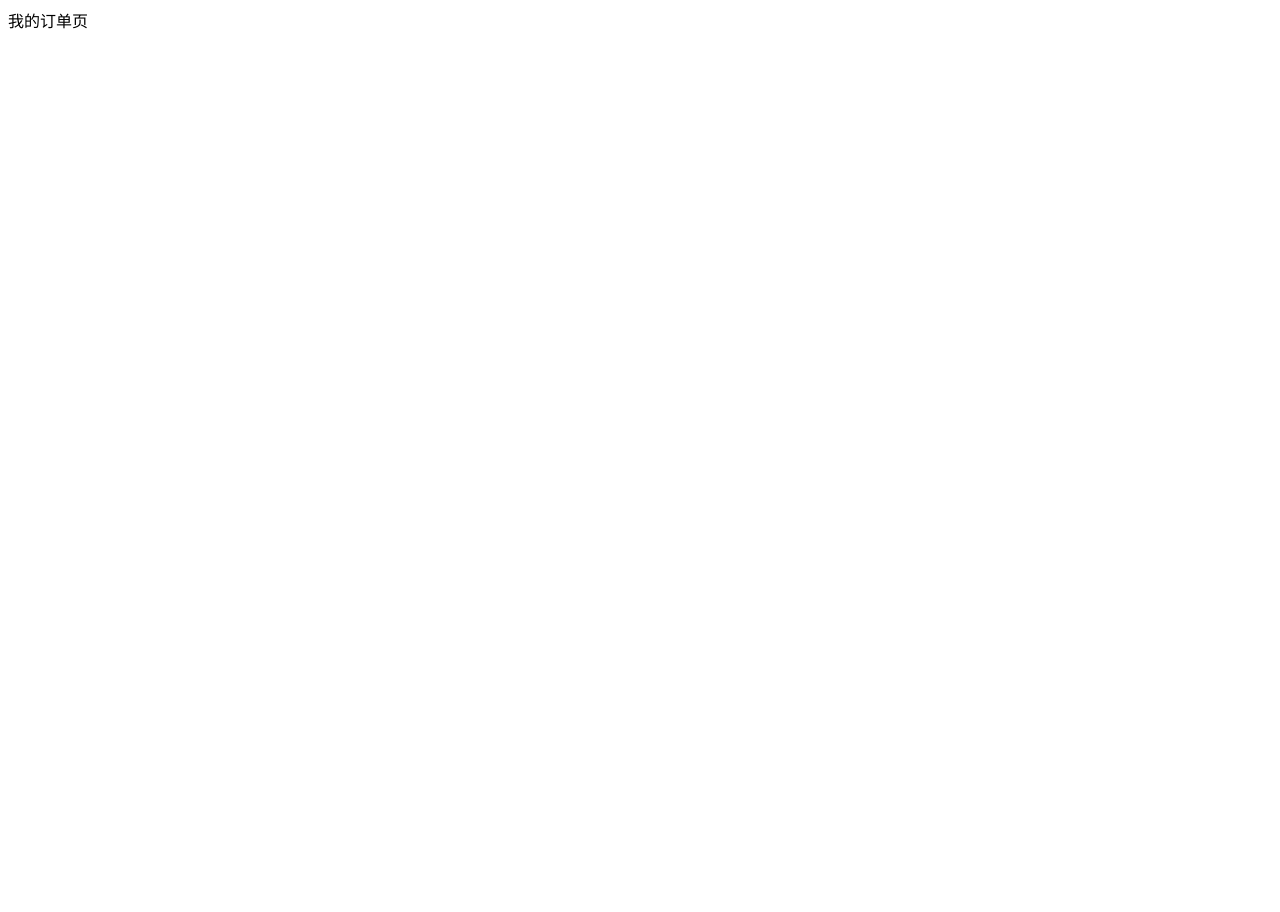
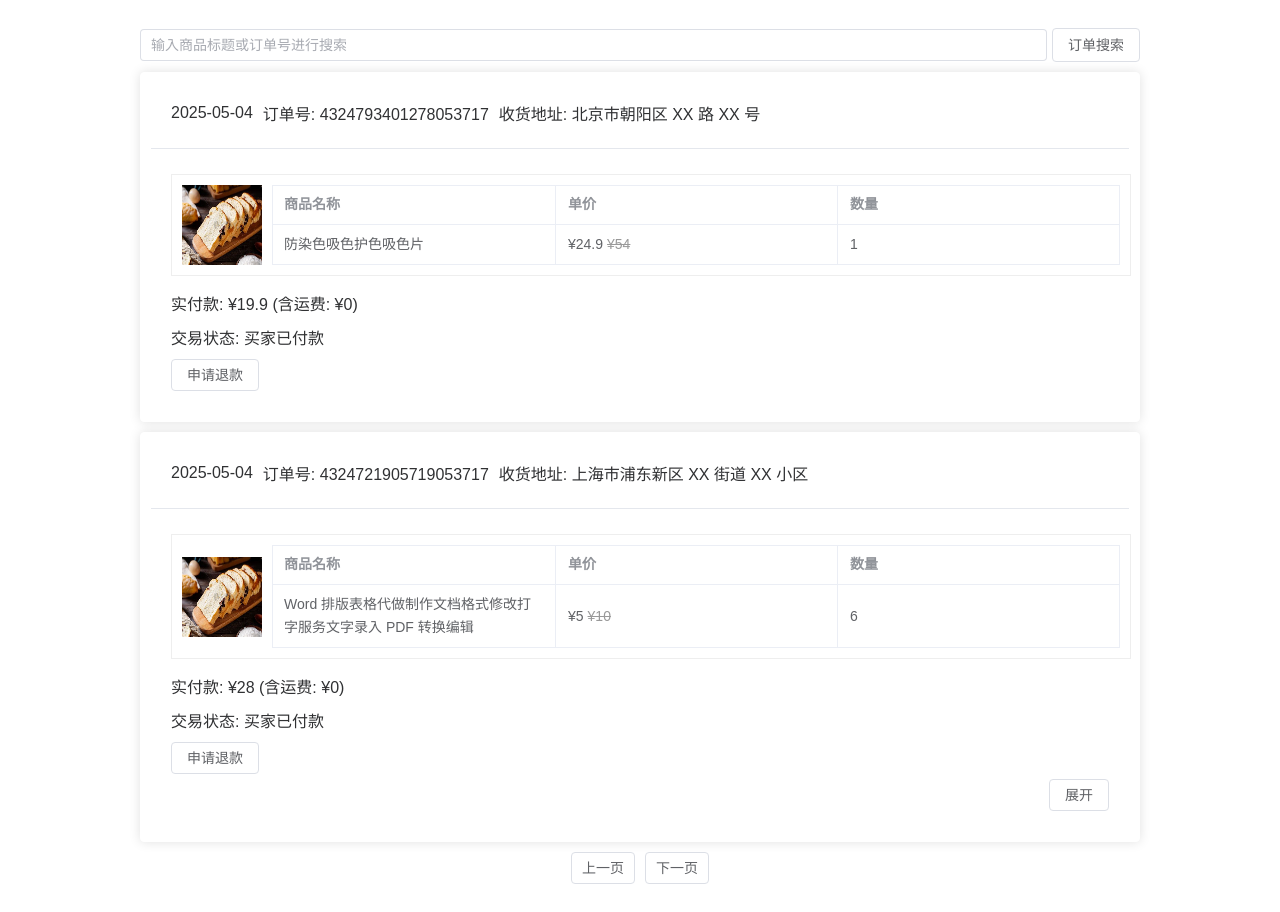
Before and after one commit to XueJingSa/market-frontend, a Vue app: page /#/orders in a window 1280 px wide. Before the commit the page ends 800 px from the top, so only its background shows below. Built offline with nearby package versions, Linux system fonts and the light colour scheme.

Commit message:
add MyOrders

```diff
--- a/src/router/index.js
+++ b/src/router/index.js
@@ -6,7 +6,7 @@ const routes = [
   {
     path: '/',
     component: () => import('@/components/NavHeader.vue'), // 父组件容器
-    redirect: '/checkout',
+    redirect: '/orders',
     children: [
       // 首页
       {
@@ -34,6 +34,17 @@ const routes = [
         name: 'CheckoutPage',
         component: () => import('@/views/CheckoutPage.vue'),
         meta: { requiresAuth: true }
+      },
+      {
+        path: '/orders',
+        name: 'MyOrders',
+        component: () => import('@/views/MyOrders.vue'),
+        meta: { requiresAuth: true }
+      },
+      {
+        path: '/search',
+        name: 'SearchResults',
+        component: () => import('@/views/SearchResults.vue')
       },
     ]
   },
--- a/src/views/MyOrders.vue
+++ b/src/views/MyOrders.vue
@@ -1,5 +1,280 @@
 <template>
-    <div>
-      我的订单页
+  <div class="order-list-container">
+    <!-- 搜索栏和筛选条件 -->
+    <div class="search-filter-bar">
+      <el-input v-model="searchKeyword" placeholder="输入商品标题或订单号进行搜索"></el-input>
+      <el-button @click="searchOrder">订单搜索</el-button>
     </div>
-  </template>
+
+    <!-- 订单列表 -->
+    <el-card v-for="(order, index) in filteredOrders" :key="index" class="order-item">
+      <!-- 订单头部信息 -->
+      <template #header>
+        <div class="order-header">
+          <span>{{ order.date }}</span>
+          <span>订单号: {{ order.orderNumber }}</span>
+          <span>收货地址: {{ order.address }}</span>
+        </div>
+      </template>
+      <!-- 商品信息 -->
+      <div class="order-products">
+        <div v-for="(product, productIndex) in (isExpanded[index] ? order.products : [order.products[0]])"
+          :key="productIndex" class="product-item">
+          <img :src="product.image" alt="product" class="product-image" />
+          <el-table
+            :data="[{ name: product.name, price: product.price, originalPrice: product.originalPrice, quantity: product.quantity }]"
+            border style="width: 100%;">
+            <el-table-column label="商品名称" prop="name" align="left"></el-table-column>
+            <el-table-column label="单价" align="left">
+              <template #default="scope">
+                <span>¥{{ scope.row.price }}</span>
+                <span style="color: #999; text-decoration: line-through; margin-left: 4px;">¥{{ scope.row.originalPrice
+                }}</span>
+              </template>
+            </el-table-column>
+            <el-table-column label="数量" prop="quantity" align="left"></el-table-column>
+          </el-table>
+        </div>
+        <div class="order-total">
+          实付款: ¥{{ order.totalPrice }} (含运费: ¥{{ order.shippingFee }})
+        </div>
+        <div class="order-status">
+          <span>交易状态: {{ order.status }}</span>
+        </div>
+        <div class="order-actions">
+          <el-button size="mini">申请退款</el-button>
+        </div>
+      </div>
+      <!-- 展开/收起按钮 -->
+      <div v-if="order.products.length > 1" class="expand-collapse-btn">
+        <el-button @click="toggleExpand(index)">
+          {{ isExpanded[index] ? '收起' : '展开' }}
+        </el-button>
+      </div>
+    </el-card>
+    <!-- 分页按钮 -->
+    <div class="pagination">
+      <el-button @click="prevPage">上一页</el-button>
+      <el-button @click="nextPage">下一页</el-button>
+    </div>
+  </div>
+</template>
+
+<script>
+export default {
+  data() {
+    return {
+      searchKeyword: '',
+      orders: [
+        {
+          date: '2025-05-04',
+          orderNumber: '4324793401278053717',
+          address: '北京市朝阳区 XX 路 XX 号',
+          products: [
+            {
+              image: require('@/assets/images/bread.jpg'),
+              name: '防染色吸色护色吸色片',
+              originalPrice: 54.00,
+              price: 24.90,
+              quantity: 1
+            }
+          ],
+          totalPrice: 19.90,
+          shippingFee: 0.00,
+          status: '买家已付款',
+          repurchase: false
+        },
+        {
+          date: '2025-05-04',
+          orderNumber: '4324721905719053717',
+          address: '上海市浦东新区 XX 街道 XX 小区',
+          products: [
+            {
+              image: require('@/assets/images/bread.jpg'),
+              name: 'Word 排版表格代做制作文档格式修改打字服务文字录入 PDF 转换编辑',
+              originalPrice: 10.00,
+              price: 5.00,
+              quantity: 6
+            },
+            {
+              image: require('@/assets/images/bread.jpg'),
+              name: '【活动价】Word 排版格式修改生成目录页眉页脚页码整篇排版字体段落人工服务 [交易快照]',
+              originalPrice: 10.00,
+              price: 5.00,
+              quantity: 1
+            }
+          ],
+          totalPrice: 28.00,
+          shippingFee: 0.00,
+          status: '买家已付款',
+          repurchase: true
+        }
+      ],
+      page: 1,
+      pageSize: 10,
+      isExpanded: []
+    };
+  },
+  computed: {
+    filteredOrders() {
+      if (!this.searchKeyword) {
+        return this.orders;
+      }
+      return this.orders.filter((order) => {
+        const searchFields = [
+          order.orderNumber,
+          ...order.products.map((product) => product.name)
+        ];
+        return searchFields.some((field) =>
+          field.toLowerCase().includes(this.searchKeyword.toLowerCase())
+        );
+      });
+    }
+  },
+  created() {
+    this.orders.forEach(() => {
+      this.isExpanded.push(false);
+    });
+  },
+  methods: {
+    searchOrder() {
+      // 搜索功能在 computed 中已经实现，这里可添加其他逻辑
+      console.log('搜索关键词:', this.searchKeyword);
+    },
+    toggleExpand(index) {
+      this.isExpanded[index] = !this.isExpanded[index];
+    },
+    prevPage() {
+      if (this.page > 1) {
+        this.page--;
+      }
+    },
+    nextPage() {
+      const totalPages = Math.ceil(this.orders.length / this.pageSize);
+      if (this.page < totalPages) {
+        this.page++;
+      }
+    }
+  }
+};
+</script>
+
+<style scoped>
+.order-list-container {
+  font-family: Arial, sans-serif;
+  width: 1000px;
+  margin: 0 auto;
+  padding: 20px;
+}
+
+.search-filter-bar {
+  display: flex;
+  align-items: center;
+  margin-bottom: 10px;
+}
+
+.search-filter-bar input {
+  flex: 1;
+  height: 30px;
+  padding: 0 5px;
+}
+
+.search-filter-bar button {
+  height: 34px;
+  margin-left: 5px;
+}
+
+.more-filter {
+  margin-left: 10px;
+}
+
+.order-item {
+  border: 1px solid #fff;
+  margin-bottom: 10px;
+  padding: 10px;
+  background-color: #fff;
+}
+
+.order-header {
+  display: flex;
+  align-items: center;
+  margin-bottom: 5px;
+}
+
+.order-header span {
+  margin-right: 10px;
+}
+
+.order-flag {
+  background-color: #ff6600;
+  color: white;
+  padding: 2px 5px;
+  border-radius: 3px;
+  margin-right: 5px;
+}
+
+.order-products {
+  display: flex;
+  flex-direction: column;
+  /* 让商品项垂直排列 */
+}
+
+.product-item {
+  border: 1px solid #eee;
+  /* margin-bottom: 10px; */
+  margin: 5px auto;
+  padding: 10px;
+  width: 100%;
+  /* 让商品项占满一行 */
+  display: flex;
+  align-items: center;
+}
+
+.product-image {
+  width: 80px;
+  height: 80px;
+  margin-right: 10px;
+}
+
+.order-total,
+.order-status,
+.order-actions {
+  margin-top: 10px;
+  width: 100%;
+  /* 让这些元素也占满一行 */
+}
+
+.status-operations {
+  font-size: 12px;
+}
+
+.order-actions {
+  margin-top: 10px;
+  margin-left: auto;
+  text-align: left;
+}
+
+.repurchase-btn {
+  background-color: #ff5722;
+  color: white;
+  border: none;
+  padding: 5px 10px;
+  cursor: pointer;
+}
+
+.expand-collapse-btn {
+  text-align: right;
+  margin-top: 5px;
+}
+
+.pagination {
+  display: flex;
+  justify-content: center;
+  margin-top: 10px;
+}
+
+.pagination button {
+  margin: 0 5px;
+  padding: 5px 10px;
+}
+</style>
```
